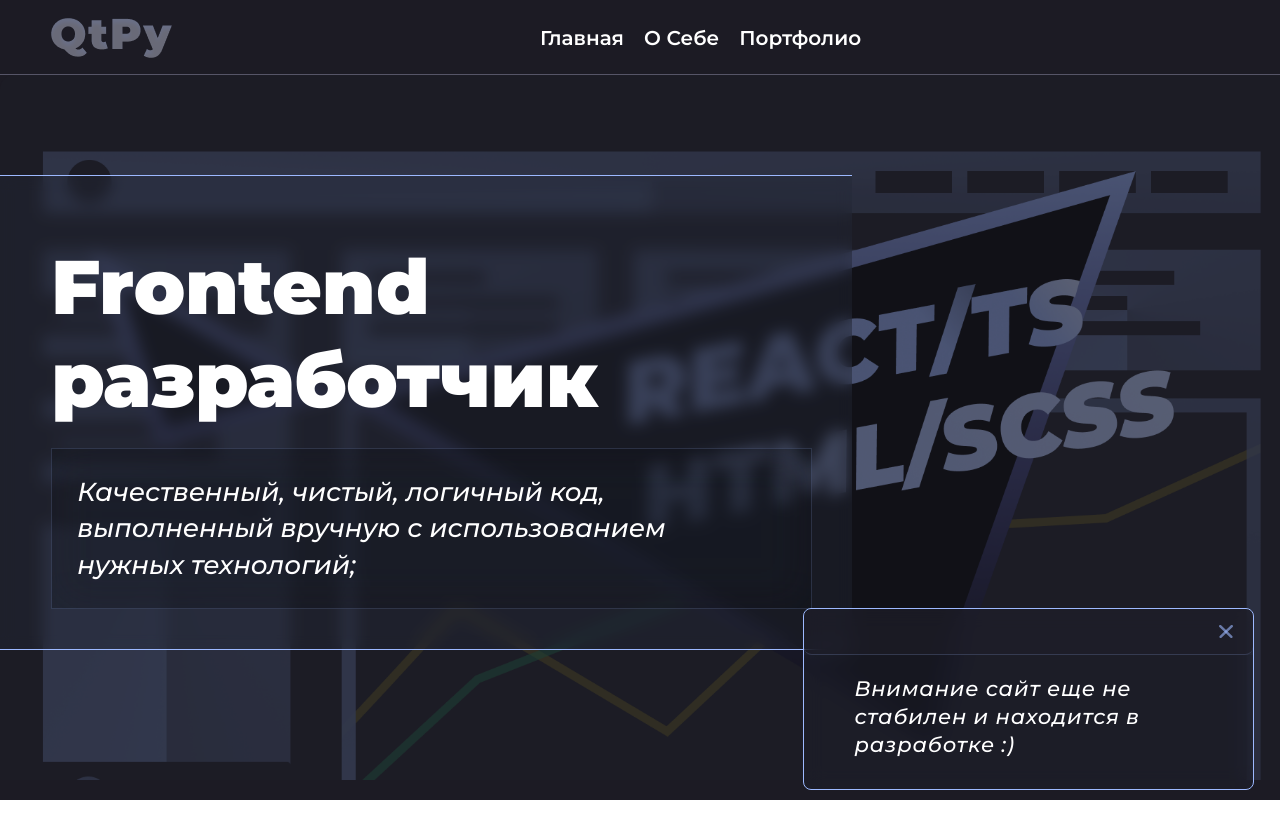
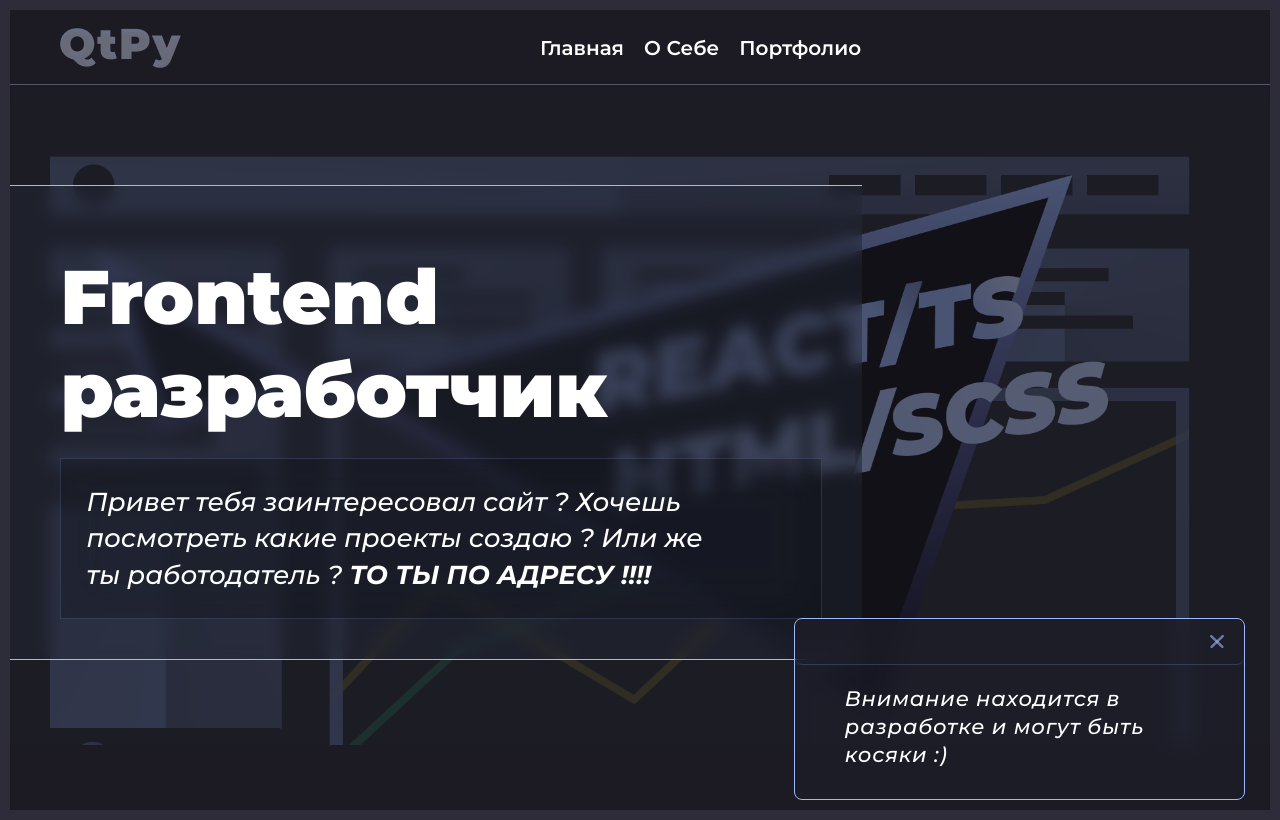
Before and after one commit to TheOnlyFastCoder2/Portfolio, a Next.js app in the folder client/: page / in a window 1280 px wide. Built offline with nearby package versions, Linux system fonts and the light colour scheme.

Commit message:
add project

```diff
--- a/client/lib/icons/github.jsx
+++ b/client/lib/icons/github.jsx
@@ -1,7 +1,7 @@
 export default function () {
   return (
     <svg width="98" height="96" viewBox="0 0 98 96" fill="none" xmlns="http://www.w3.org/2000/svg">
-      <path fill-rule="evenodd" clip-rule="evenodd" d="M48.854 0C21.839 0 0 22 0 49.217C0 70.973 13.993 89.389 33.405 95.907C35.832 96.397 36.721 94.848 36.721 93.545C36.721 92.404 36.641 88.493 36.641 84.418C23.051 87.352 20.221 78.551 20.221 78.551C18.037 72.847 14.801 71.381 14.801 71.381C10.353 68.366 15.125 68.366 15.125 68.366C20.059 68.692 22.648 73.418 22.648 73.418C27.015 80.914 34.052 78.796 36.883 77.492C37.287 74.314 38.582 72.114 39.957 70.892C29.118 69.751 17.714 65.514 17.714 46.609C17.714 41.231 19.654 36.831 22.728 33.409C22.243 32.187 20.544 27.134 23.214 20.371C23.214 20.371 27.339 19.067 36.64 25.423C40.6221 24.3457 44.7288 23.7976 48.854 23.793C52.979 23.793 57.184 24.364 61.067 25.423C70.369 19.067 74.494 20.371 74.494 20.371C77.164 27.134 75.464 32.187 74.979 33.409C78.134 36.831 79.994 41.231 79.994 46.609C79.994 65.514 68.59 69.669 57.67 70.892C59.45 72.44 60.986 75.373 60.986 80.018C60.986 86.618 60.906 91.915 60.906 93.544C60.906 94.848 61.796 96.397 64.222 95.908C83.634 89.388 97.627 70.973 97.627 49.217C97.707 22 75.788 0 48.854 0Z" fill="white"/>
+      <path fillRule="evenodd" clipRule="evenodd" d="M48.854 0C21.839 0 0 22 0 49.217C0 70.973 13.993 89.389 33.405 95.907C35.832 96.397 36.721 94.848 36.721 93.545C36.721 92.404 36.641 88.493 36.641 84.418C23.051 87.352 20.221 78.551 20.221 78.551C18.037 72.847 14.801 71.381 14.801 71.381C10.353 68.366 15.125 68.366 15.125 68.366C20.059 68.692 22.648 73.418 22.648 73.418C27.015 80.914 34.052 78.796 36.883 77.492C37.287 74.314 38.582 72.114 39.957 70.892C29.118 69.751 17.714 65.514 17.714 46.609C17.714 41.231 19.654 36.831 22.728 33.409C22.243 32.187 20.544 27.134 23.214 20.371C23.214 20.371 27.339 19.067 36.64 25.423C40.6221 24.3457 44.7288 23.7976 48.854 23.793C52.979 23.793 57.184 24.364 61.067 25.423C70.369 19.067 74.494 20.371 74.494 20.371C77.164 27.134 75.464 32.187 74.979 33.409C78.134 36.831 79.994 41.231 79.994 46.609C79.994 65.514 68.59 69.669 57.67 70.892C59.45 72.44 60.986 75.373 60.986 80.018C60.986 86.618 60.906 91.915 60.906 93.544C60.906 94.848 61.796 96.397 64.222 95.908C83.634 89.388 97.627 70.973 97.627 49.217C97.707 22 75.788 0 48.854 0Z" fill="white"/>
     </svg>
   )
 }
--- a/client/lib/projects.json
+++ b/client/lib/projects.json
@@ -3,5 +3,11 @@
     "img": "https://user-images.githubusercontent.com/60759188/210115599-a0380659-f8a9-4296-a3a6-527d0edfb783.png",
     "git": "https://github.com/TheOnlyFastCoder2/TrainerBrain/",
     "website": "https://theonlyfastcoder2.github.io/TrainerBrain/"
+  },
+  {
+    "title": "DNB",
+    "img": "https://user-images.githubusercontent.com/60759188/210270546-a963a477-2c9c-4890-b148-44e900aca252.png",
+    "git": "https://github.com/TheOnlyFastCoder2/DynamicKeyBoarding/",
+    "website": "https://dynamic-key-boarding-krmq6rwwz-theonlyfastcoder2.vercel.app/"
   }
 ]
--- a/client/pages/Portfolio.tsx
+++ b/client/pages/Portfolio.tsx
@@ -6,17 +6,15 @@ import IcongGithub from 'lib/icons/github';
 import IcongWebsite from 'lib/icons/website';
 
 import MainLayout from 'components/MainLayout';
-import Notification from 'components/Notification';
 
-console.log(projects)
 export default function Home() {
   return (
     <MainLayout title={"Portfolio"}>
       <div className={`${st.Portfolio}`}>
           <div className={st.container}>
-            {projects.map(({git, website, img}, i) => {
+            {projects.map(({git, title, website, img}, i) => {
 
-              const name = git.match(/\/\w+\/$/gm)[0].replace(/\//gm, "");
+              const name = title !== undefined ? title : git.match(/\/\w+\/$/gm)[0].replace(/\//gm, "");
 
               return (
                 <div key={i} className={st.card}>
--- a/client/pages/index.tsx
+++ b/client/pages/index.tsx
@@ -14,13 +14,17 @@ export default function Home() {
           <div className={`${st.container} box_blur900`}>
             <h1>Frontend разработчик </h1>
             <div className={`${st.container} box_blur800`}>
-              <p>Качественный, чистый, логичный код, выполненный вручную с использованием нужных технологий;</p>
+              <p>
+                  Привет тебя заинтересовал сайт ?
+                  Хочешь посмотреть какие проекты создаю ?
+                  Или же ты работодатель ?
+                  <strong> Tо ты по адресу !!!!</strong>
+                </p>
             </div>
           </div>
 
           <Notification>
-            Внимание сайт еще не стабилен
-            и находится в разработке :)
+            Внимание находится в разработке и могут быть косяки :)
           </Notification>
         </div>
     </MainLayout>
--- a/client/styles/Home.module.scss
+++ b/client/styles/Home.module.scss
@@ -7,7 +7,7 @@
   // width: 100%;
   height: 100%;
   background-image: url(../public/imgs/preview.png);
-  background-size:cover;
+  background-size: contain;
   background-repeat: no-repeat;
 
 
@@ -22,6 +22,10 @@
     font-style: italic;
     font-weight: 500;
     line-height: 1.4em;
+
+    strong {
+      text-transform: uppercase;
+    }
   }
 
   // box_blur900
--- a/client/styles/components/Nav.module.scss
+++ b/client/styles/components/Nav.module.scss
@@ -75,10 +75,13 @@
     cursor: pointer;
 
     hr {
+      $color: rgba($color: $c_purple900, $alpha: 0.8);
+
       width: 100%;
       background-color: none;
       border-radius: $radius800;
-      border: 2px solid rgba($color: $c_purple900, $alpha: 0.8);
+      background-color: $color;
+      border: 2px solid $color;
     }
   }
 }
--- a/client/styles/globals.scss
+++ b/client/styles/globals.scss
@@ -21,19 +21,22 @@
   }
 }
 
+body {
+  background-color: $c_dark900;
+}
 #root {
   position: relative;
   width: 100%;
 
-
-  // width: 1920px;
-  // height: 968px;
+  margin: auto;
+  max-width: 1920px;
+  max-height: 968px;
   // margin: auto;
   overflow: hidden;
   font-weight: 500;
   background-color: $c_dark900;
   color: $cf_light900;
-
+  border:10px solid rgba($color: $cf_dark900, $alpha: 0.3);
 
   main {
     width: 100%;
```
Also changed, not shown: client/styles/About.module.scss (+14 -1 lines), client/styles/Portfolio.module.scss (+7 -6 lines).
